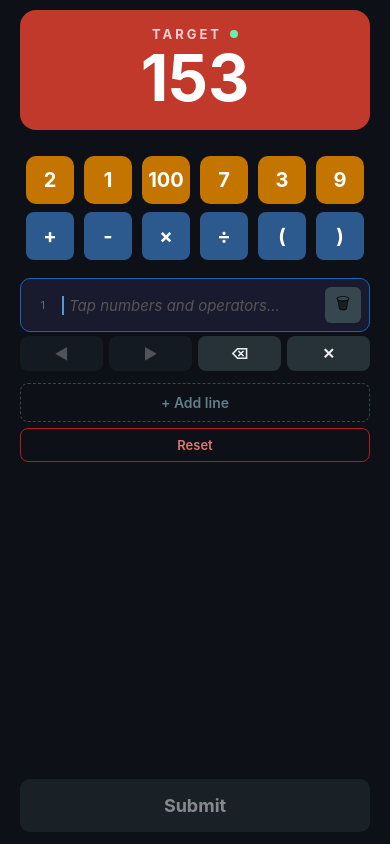
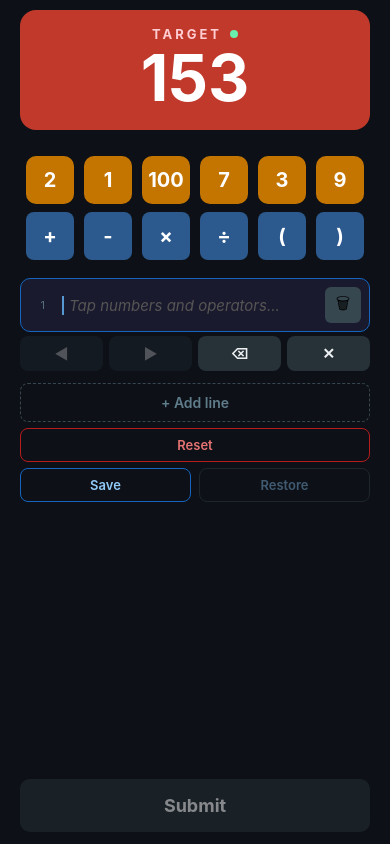
Before and after one commit to ndrprssnr/cng, a React Native app: screen / in a window 390 px wide. Built offline with nearby package versions, Linux system fonts and the light colour scheme.

Commit message:
user can save and restore scratchpad state

```diff
--- a/src/hooks/useScratchpadState.ts
+++ b/src/hooks/useScratchpadState.ts
@@ -1,5 +1,5 @@
 import { BestSolution, ExpressionToken, NumberTileData } from '../types/game';
-import { ResultTile, ScratchLine, ScratchpadAction, ScratchpadState } from '../types/scratchpad';
+import { ResultTile, ScratchLine, ScratchpadAction, ScratchpadSnapshot, ScratchpadState } from '../types/scratchpad';
 import { buildTiles, generateTarget } from '../logic/gameSetup';
 import { useEffect, useReducer } from 'react';
 
@@ -168,6 +168,7 @@ function createInitialState(gameId: number): ScratchpadState {
     resultTiles: [],
     score: null,
     bestSolution: null,
+    snapshot: null,
   };
 }
 
@@ -374,7 +375,7 @@ function reducer(state: ScratchpadState, action: ScratchpadAction): ScratchpadSt
           bestSolution = pre;
         }
       }
-      return { ...state, phase: 'submitted', score, bestSolution };
+      return { ...state, phase: 'submitted', score, bestSolution, snapshot: null };
     }
 
     case 'SP_NEW_GAME': {
@@ -388,6 +389,22 @@ function reducer(state: ScratchpadState, action: ScratchpadAction): ScratchpadSt
         exactSolvable: action.exactSolvable,
         precomputedSolution: action.solution,
       };
+    }
+
+    case 'SP_SAVE_SNAPSHOT': {
+      const snapshot: ScratchpadSnapshot = {
+        lines: state.lines,
+        tiles: state.tiles,
+        activeLineId: state.activeLineId,
+        resultTiles: state.resultTiles,
+      };
+      return { ...state, snapshot };
+    }
+
+    case 'SP_RESTORE_SNAPSHOT': {
+      if (!state.snapshot) return state;
+      const s = state.snapshot;
+      return { ...state, lines: s.lines, tiles: s.tiles, activeLineId: s.activeLineId, resultTiles: s.resultTiles };
     }
 
     default:
--- a/src/screens/ScratchpadScreen.tsx
+++ b/src/screens/ScratchpadScreen.tsx
@@ -106,6 +106,26 @@ export default function ScratchpadScreen({ state, dispatch, onNewGame }: Props)
                 <Text style={styles.resetBtnText}>Reset</Text>
               </TouchableOpacity>
             )}
+
+            {isPlaying && (
+              <View style={styles.snapshotRow}>
+                <TouchableOpacity
+                  style={styles.snapshotBtn}
+                  onPress={() => dispatch({ type: 'SP_SAVE_SNAPSHOT' })}
+                  activeOpacity={0.8}
+                >
+                  <Text style={styles.snapshotBtnText}>Save</Text>
+                </TouchableOpacity>
+                <TouchableOpacity
+                  style={[styles.snapshotBtn, !state.snapshot && styles.snapshotBtnDisabled]}
+                  onPress={() => dispatch({ type: 'SP_RESTORE_SNAPSHOT' })}
+                  disabled={!state.snapshot}
+                  activeOpacity={0.8}
+                >
+                  <Text style={styles.snapshotBtnText}>Restore</Text>
+                </TouchableOpacity>
+              </View>
+            )}
           </View>
 
 
@@ -205,6 +225,28 @@ const styles = StyleSheet.create({
     fontSize: 13,
     fontWeight: '600',
   },
+  snapshotRow: {
+    flexDirection: 'row',
+    gap: 8,
+    marginTop: 6,
+  },
+  snapshotBtn: {
+    flex: 1,
+    paddingVertical: 8,
+    borderRadius: 8,
+    borderWidth: 1,
+    borderColor: '#1565c0',
+    alignItems: 'center',
+  },
+  snapshotBtnDisabled: {
+    borderColor: '#37474f',
+    opacity: 0.4,
+  },
+  snapshotBtnText: {
+    color: '#90caf9',
+    fontSize: 13,
+    fontWeight: '600',
+  },
   tilesRow: {
     flexDirection: 'row',
     justifyContent: 'space-evenly',
```
Also changed, not shown: src/types/scratchpad.ts (+12 -1 lines).
